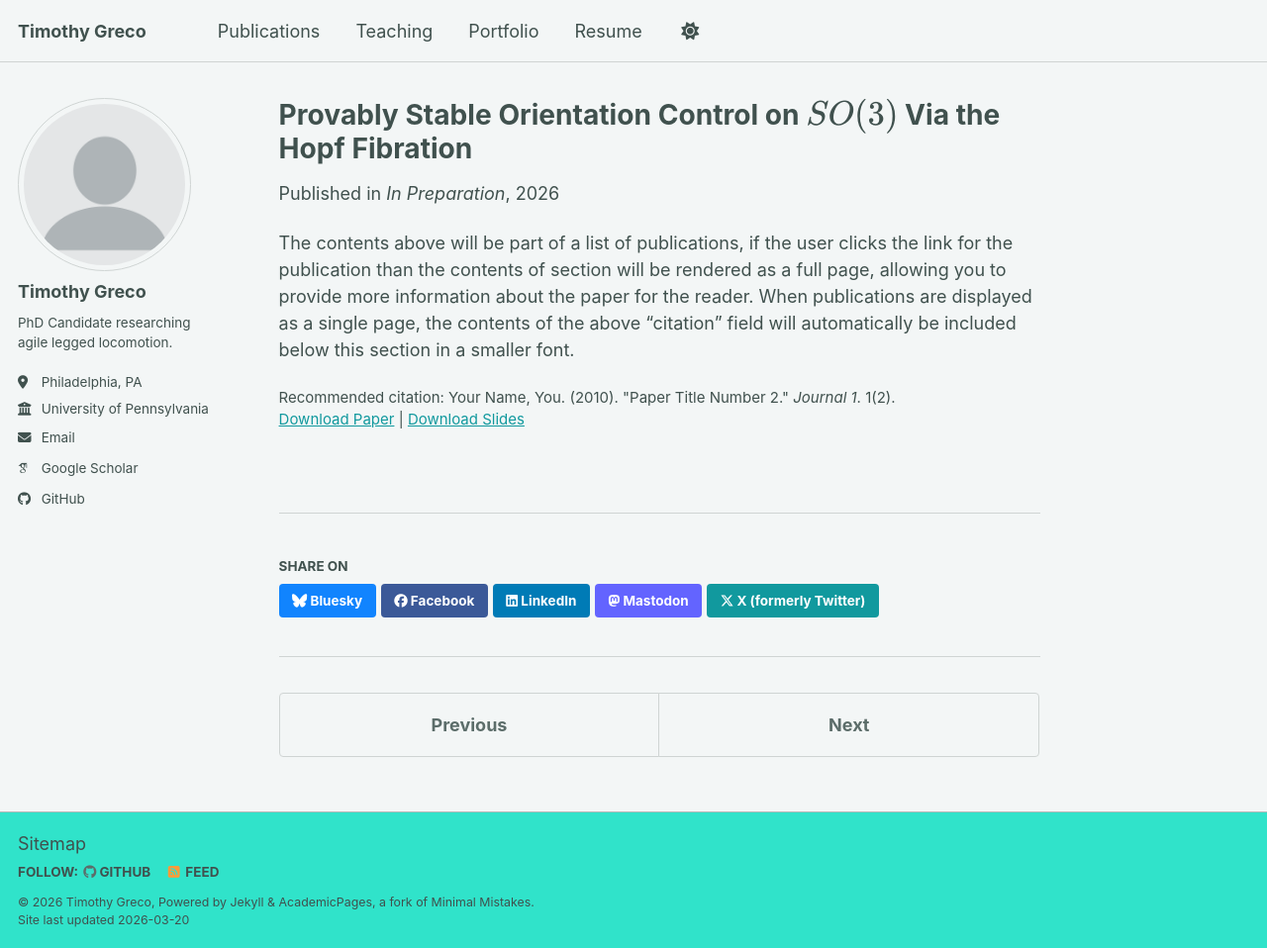
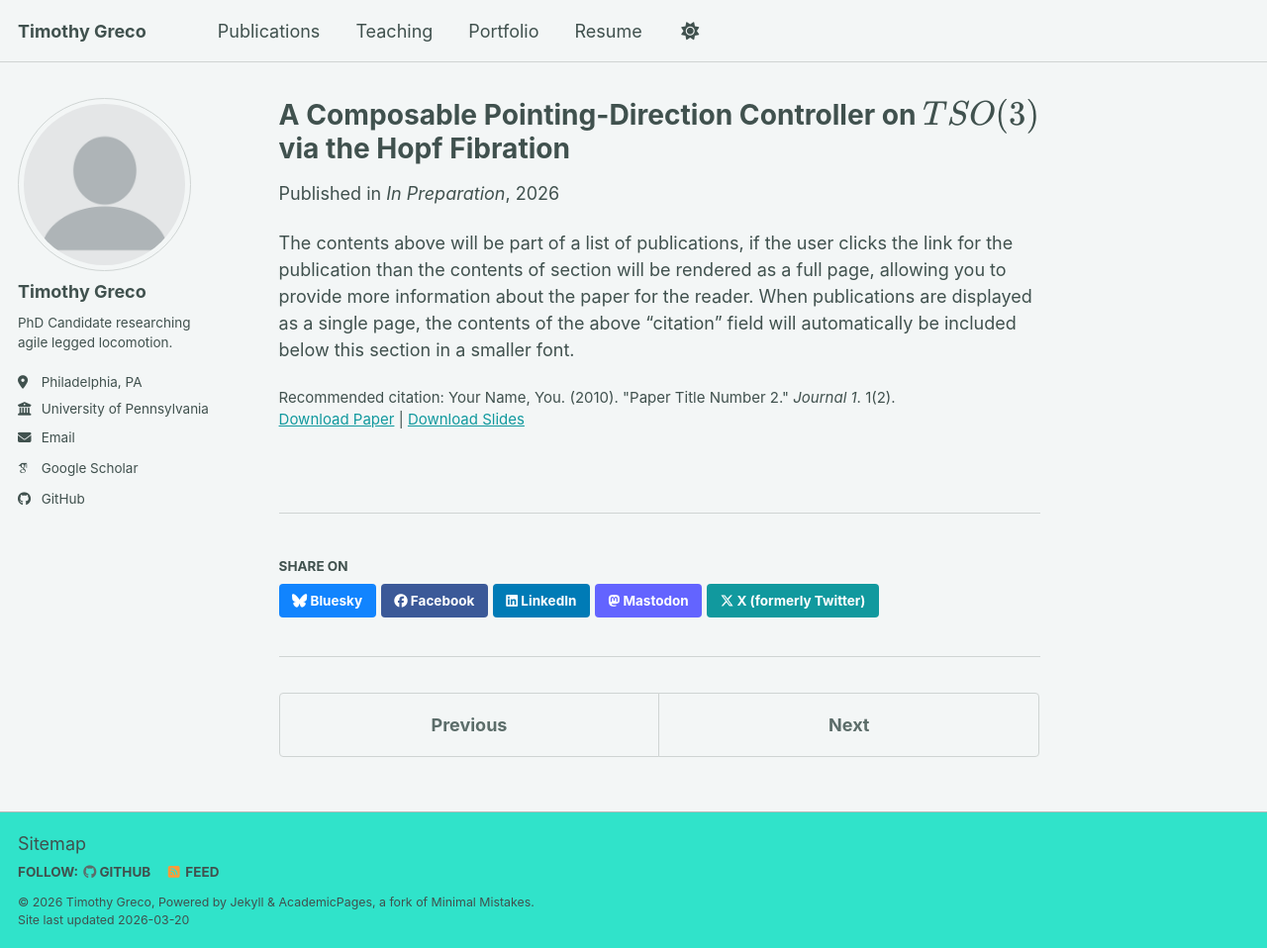
Before and after one commit to tmgreco/tmgreco.github.io, a Jekyll site: the page built from _publications/2026-04-19-Hopf.md, in a window 1280 px wide and 958 px high. Shown: the whole window at 99% size. Built offline with Jekyll 4.4.1, drawn with Linux system fonts in a browser that asks for light colours; some web fonts are replaced; a script bundle is joined from its source files by our own code; library files that are not in the unit come from our copies.

Commit message:
Updated with actual title

```diff
--- a/_publications/2026-04-19-Hopf.md
+++ b/_publications/2026-04-19-Hopf.md
@@ -1,5 +1,5 @@
 ---
-title: "Provably Stable Orientation Control on $$SO(3)$$ Via the Hopf Fibration"
+title: "A Composable Pointing-Direction Controller on $$TSO(3)$$ via the Hopf Fibration"
 collection: publications
 category: manuscripts
 permalink: /publication/2026-04-19-Hopf
```
